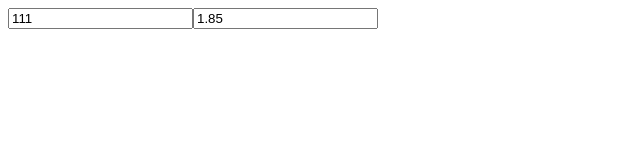
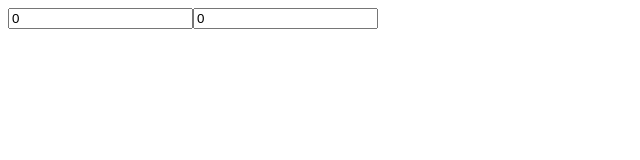
Before and after one commit to jhclass/react_master, a React (Create React App) app: page / in a window 1280 px wide. Shown: the top 160 px of the page, without its empty margins (0-640 px from the left). Built offline with nearby package versions, Linux system fonts and the light colour scheme; some icons are missing.

Commit message:
Set Selectors!!!!! 분 <=> 시간 전환기능 만들어보기

```diff
--- a/src/App.tsx
+++ b/src/App.tsx
@@ -65,14 +65,17 @@ a {text-decoration:none;}
 
 function App() {
   const [minutes, setMinutes] = useRecoilState(minuteState);
-  const hour = useRecoilValue(hourSelector);
+  const [hour,setHours] = useRecoilState(hourSelector);
   const onMinutesChange = (event:React.FormEvent<HTMLInputElement>)=>{
     setMinutes(+event.currentTarget.value);
+  }
+  const onHoursChange = (event:React.FormEvent<HTMLInputElement>)=>{
+    setHours(+event.currentTarget.value);
   }
   return (
   <div>
     <input type="number" placeholder="Minutes" value={minutes} onChange={onMinutesChange}/>
-    <input type="number" placeholder="Hours" value={hour}/>
+    <input type="number" placeholder="Hours" value={hour} onChange={onHoursChange}/>
   </div>
 
 
--- a/src/atoms.tsx
+++ b/src/atoms.tsx
@@ -2,7 +2,7 @@ import {atom,selector} from 'recoil';
 
 export const minuteState = atom({
     key:"minutes",
-    default:111,
+    default:0,
 });
 
 
@@ -12,5 +12,10 @@ export const hourSelector = selector({
         const minute = get(minuteState);
         return minute/60;
 
+    },
+    set:({set},newValue)=>{
+        console.log(newValue);
+        const minutes = Number(newValue)*60
+        set(minuteState,minutes);
     }
 });
```
